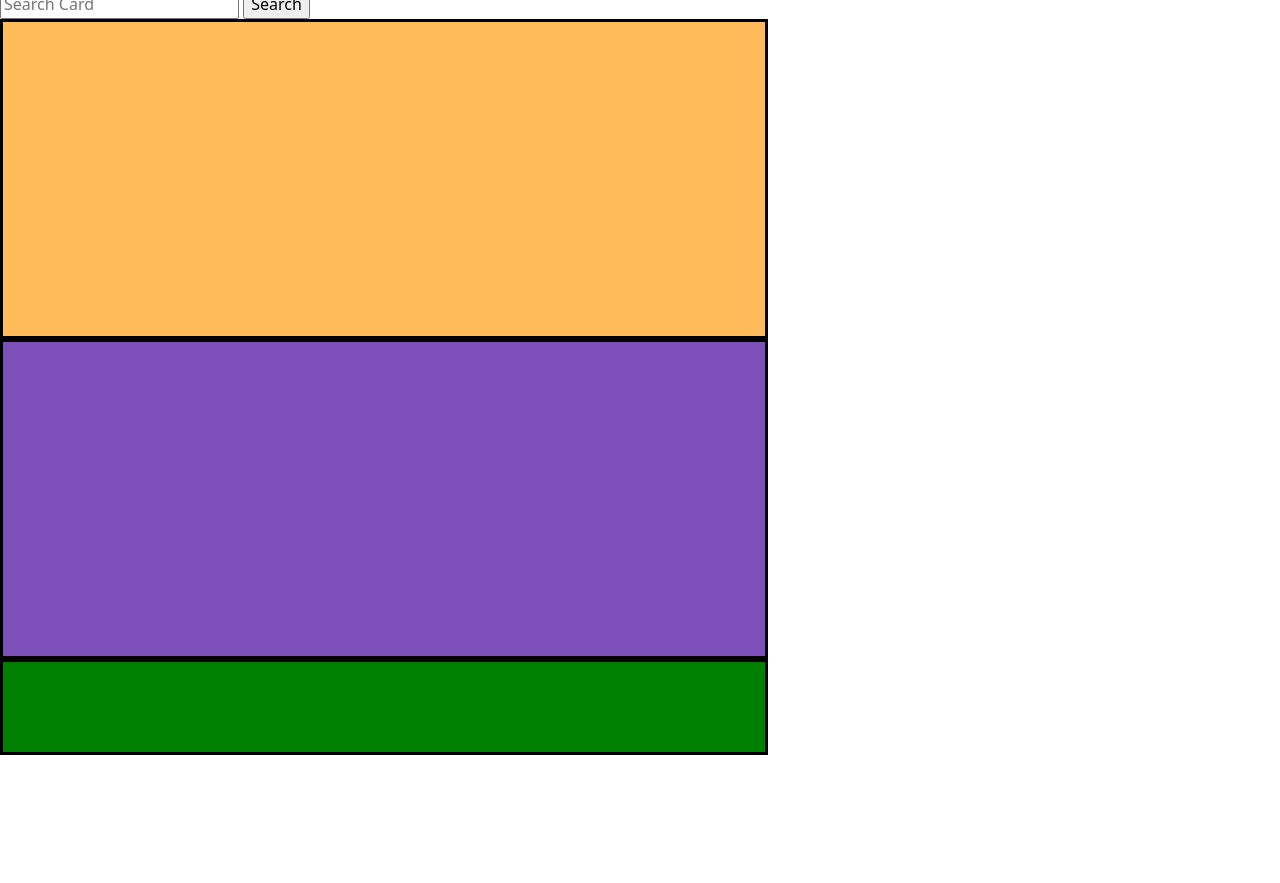
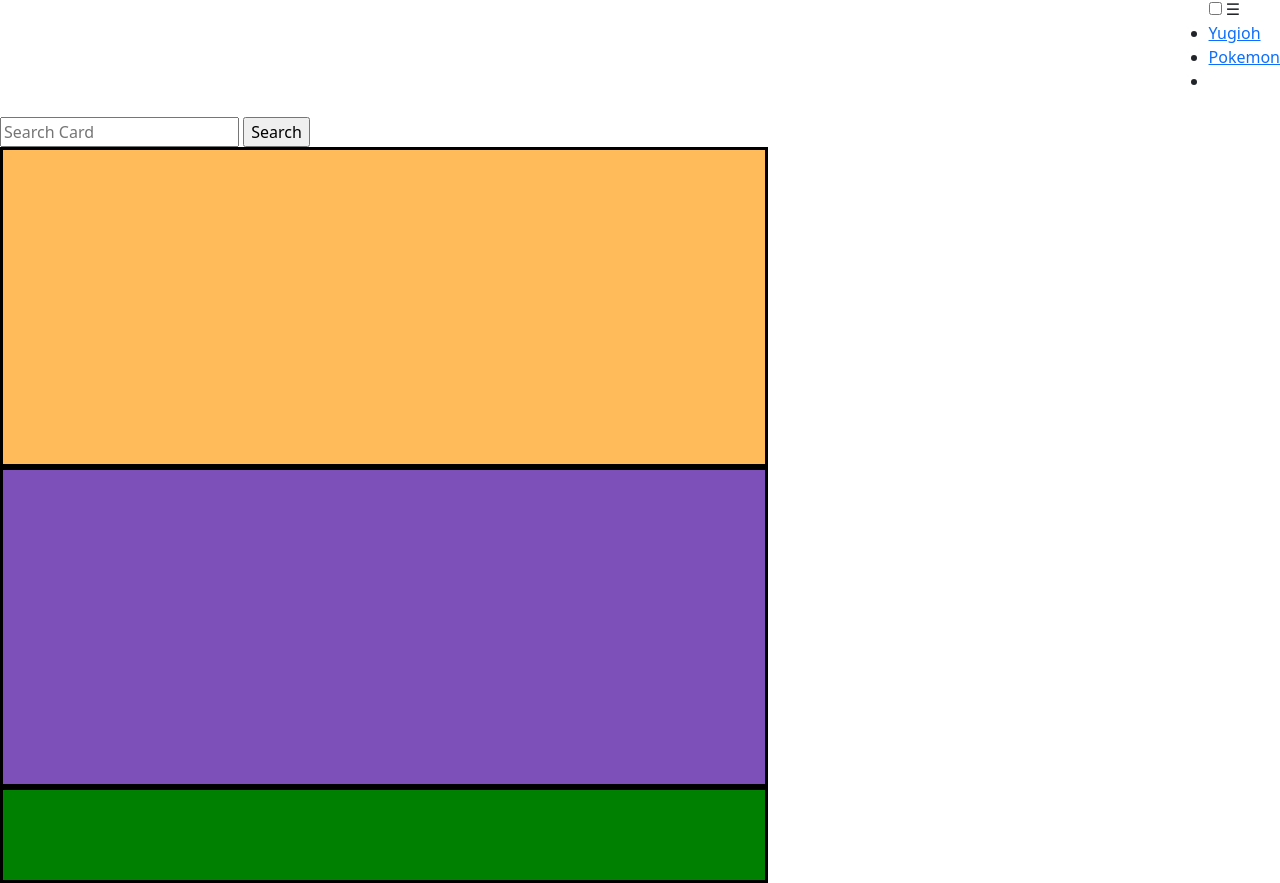
Before and after one commit to inspiredxstem/Deck-Profiler, a website: page index.html in a window 1280 px wide. Shown: the part 67-950 px from the top of the page. Before the commit the page ends 822 px from the top, so only its background shows below. Drawn offline with nearby package versions, Linux system fonts and the light colour scheme.

Commit message:
Steven: Updating CSS + JS

```diff
--- a/index.html
+++ b/index.html
@@ -12,6 +12,23 @@
     <body>
         <h1>YUGIOH DECK BUILDER</h1>
         <!-- <label for="name">Search Card</label><br> -->
+        <nav class="navbar">
+            <div class="logo"></div>
+            <ul class="nav-links">
+                <input type="checkbox" id="checkbox_toggle"/>
+                <label for="checkbox_toggle" class="hamburger">&#9776;</label>
+
+                <!-- NAVIGATION -->
+                <div class="menu">
+                    <li><a href="/">Yugioh</a></li>
+                    <li><a href="/">Pokemon</a></li>
+                    <li><a href="/"></a></li>
+
+                </div>
+            </ul>
+        </nav>
+
+
         <div id="search-field">
             <form id="cards-search">
                 <input type="text" id="cardname" placeholder="Search Card">
--- a/style.css
+++ b/style.css
@@ -15,9 +15,7 @@
     background-color: green;
 }
 
-.card-image {
-    width: 10em;
-}
+
 
 .card {
     /* border: 2px solid #555; */
@@ -34,10 +32,10 @@
 }
 
 .card-image {
-    padding: 10px;
+    /* padding: 10px; */
     transition: transform .15s; /* Animation */
     width: 10em;
-    margin: 0 auto;
+    /* margin: 0 auto; */
   }
 
   .card-image:hover {
```
